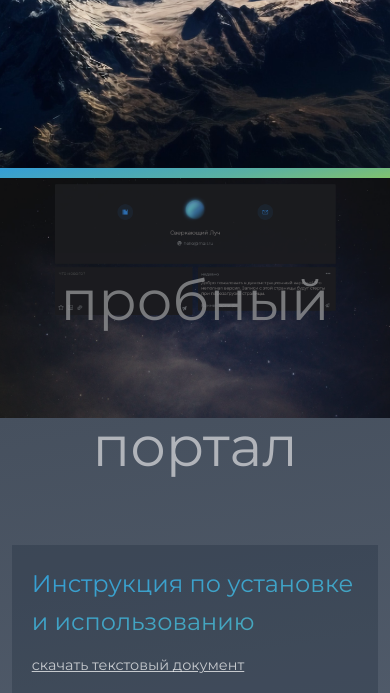
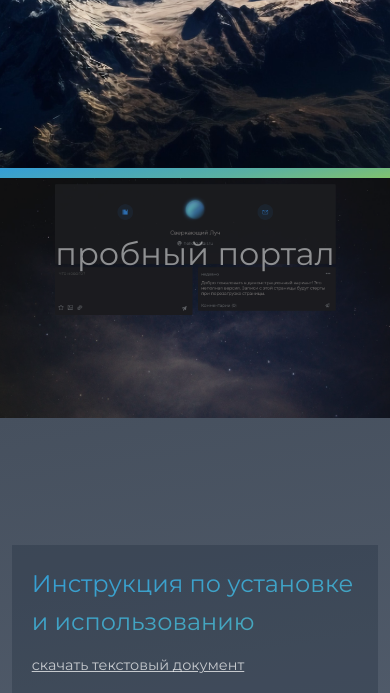
Before and after one commit to sverkausijluch/mk-special, a Django app: template templates/special/presentation.html in a window 390 px wide, with the pointer over the restyled element. Shown: the part 676-1369 px from the top of the page. Run offline with Django 3.2, Linux system fonts and the light colour scheme; the template is opened without the code that fills it, so the values that code supplies are empty; some libraries are stand-ins or nearby versions.

Commit message:
мобильная версия презентации

```diff
--- a/static/special/presentation/style.css
+++ b/static/special/presentation/style.css
@@ -180,7 +180,7 @@ body {
 	font-weight: 400;
     margin: 0;
     line-height: 2.6em;
-    background: rgb(204,206,209,.8);
+    background: rgb(204,206,209,1);
     -webkit-background-clip: text;
     background-clip: text;
     -webkit-text-fill-color: transparent;
@@ -294,6 +294,12 @@ body {
 		font-size: 3em;
 	}
 
+
+	.demo-section .demo-cover:hover .demo-show-info h2 {
+		line-height: 1.6em;
+		font-size: 2em;
+	}
+
 	.description-list p {
 		width: 100%;
 		margin-top: 10px;
```
